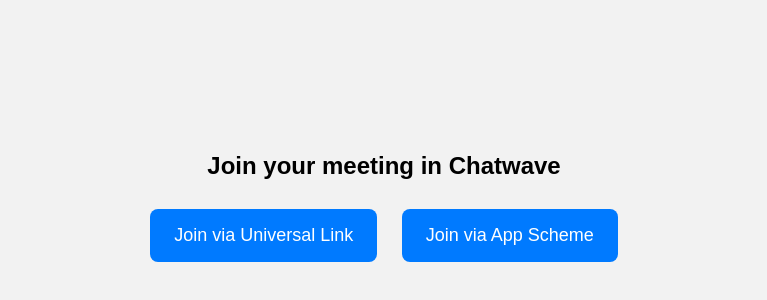
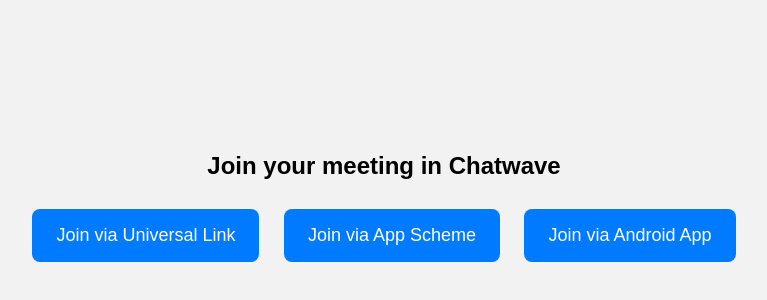
Before and after one commit to hongda1y/FakeAPI, a plain HTML site: page index.html in a window 1280 px wide. Shown: the part 198-498 px from the top of the page, without its empty margins (256-1023 px from the left). Drawn offline with Linux system fonts and the light colour scheme.

Commit message:
Update index.html

```diff
--- a/index.html
+++ b/index.html
@@ -40,6 +40,7 @@
     <h2>Join your meeting in Chatwave</h2>
     <button onclick="openUniversalLink()">Join via Universal Link</button>
     <button onclick="openCustomScheme()">Join via App Scheme</button>
+    <button onclick="openAndroidIntent()">Join via Android App</button>
   </div>
 
   <script>
@@ -76,6 +77,12 @@
         }
       });
     }
+
+    function openAndroidIntent() {
+      const intentURL = "intent://id/8907845315?p=Y21lZGNjQDIwMjU4ODkxMDA=#Intent;scheme=https;package=com.cmedcc.imapp;S.browser_fallback_url=https%3A%2F%2Fplay.google.com%2Fstore%2Fapps%2Fdetails%3Fid%3Dcom.cmedcc.imapp;end";
+
+      window.location.href = intentURL;
+    }
   </script>
 </body>
 </html>
```
